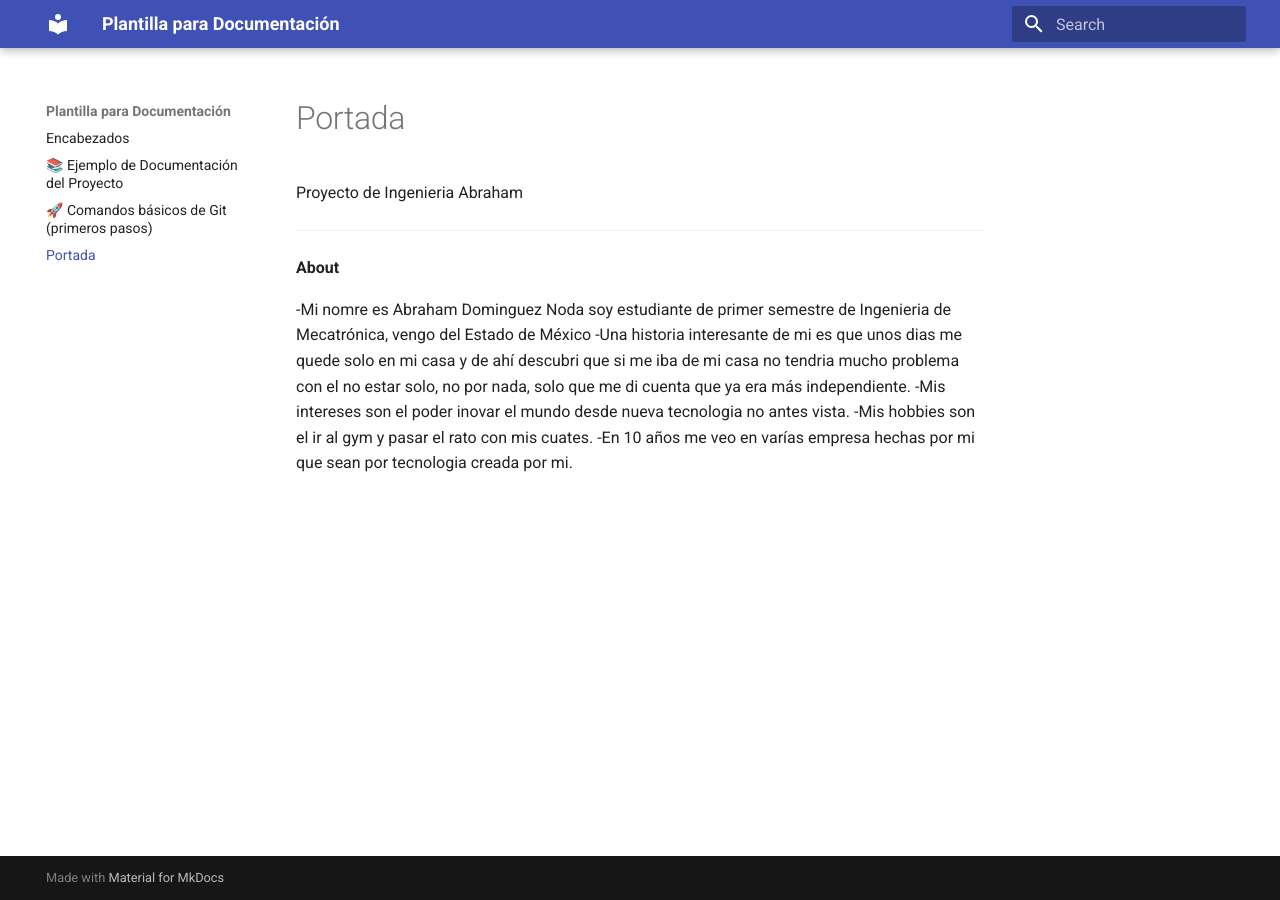
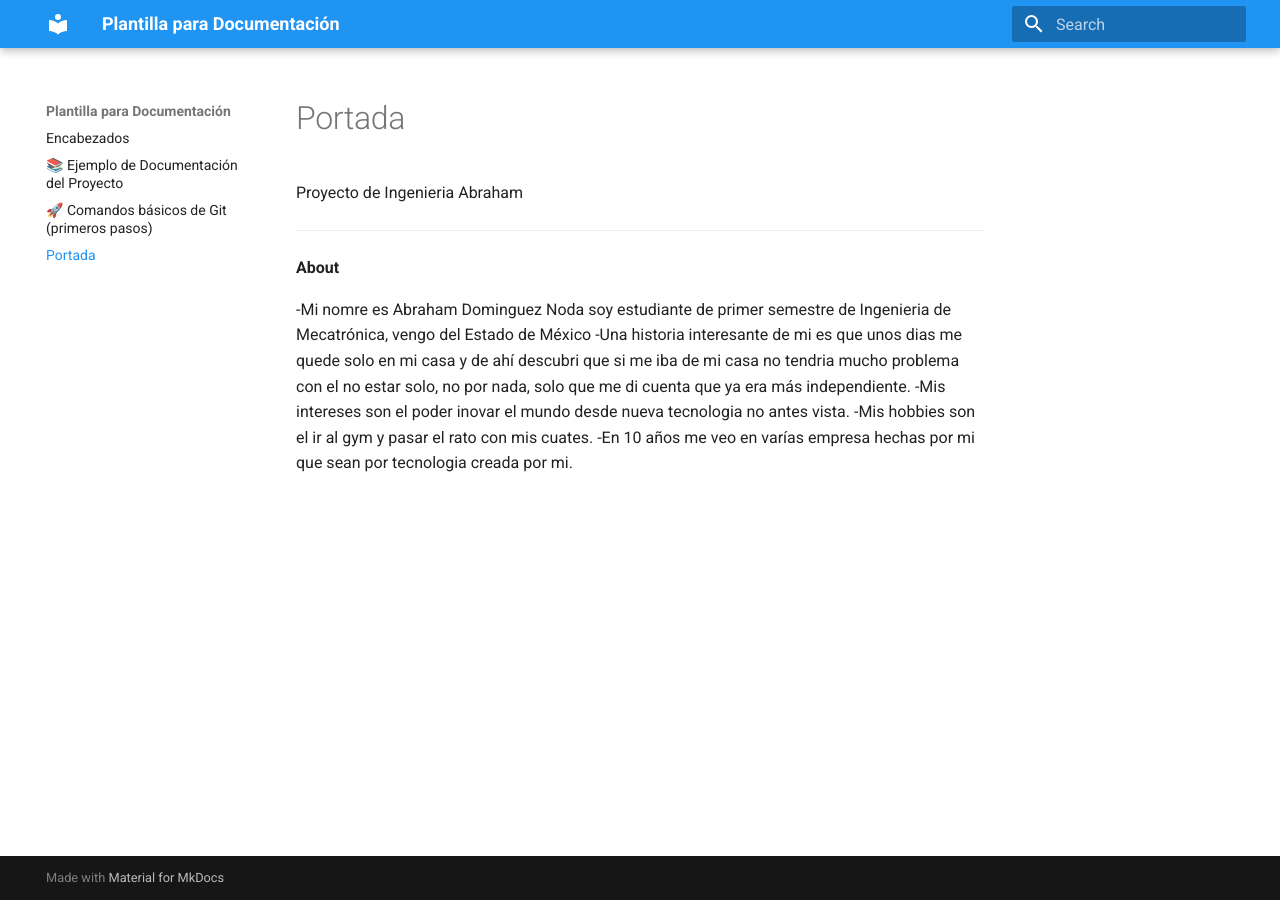
Before and after one commit to AbrahamNoda/Proyecto_de_Ingenieria_Abraham, an MkDocs documentation site: the page built from docs/portada.md, in a window 1280 px wide. Built offline with MkDocs 1.6.1 and Material for MkDocs 9.7.7, drawn with Linux system fonts in a browser that asks for light colours.

Commit message:
Update mkdocs.yml

```diff
--- a/mkdocs.yml
+++ b/mkdocs.yml
@@ -29,7 +29,7 @@ theme:
   highlightjs: true
   palette:
       - scheme: default
-        primary: marineblue
+        primary: blue
 
   features:
     - content.code.copy
```
